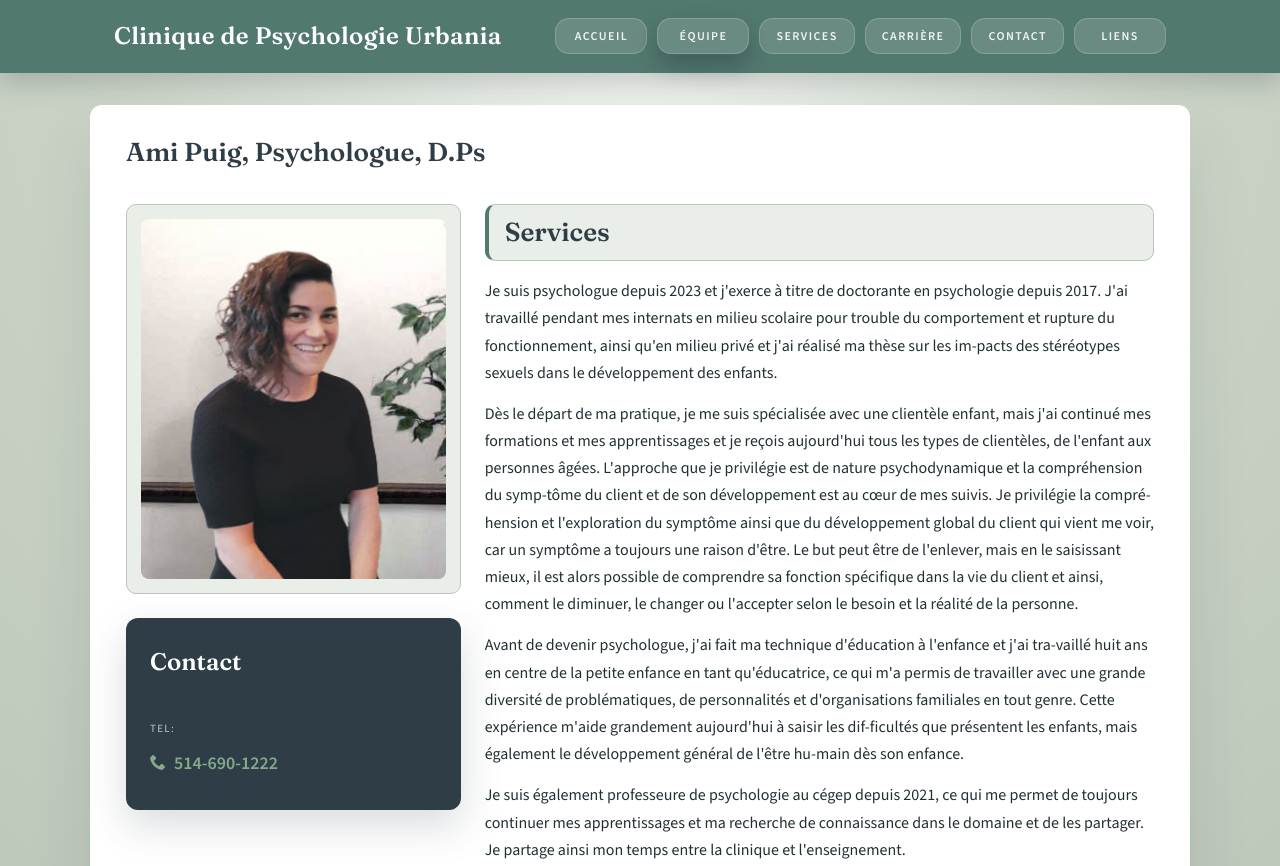
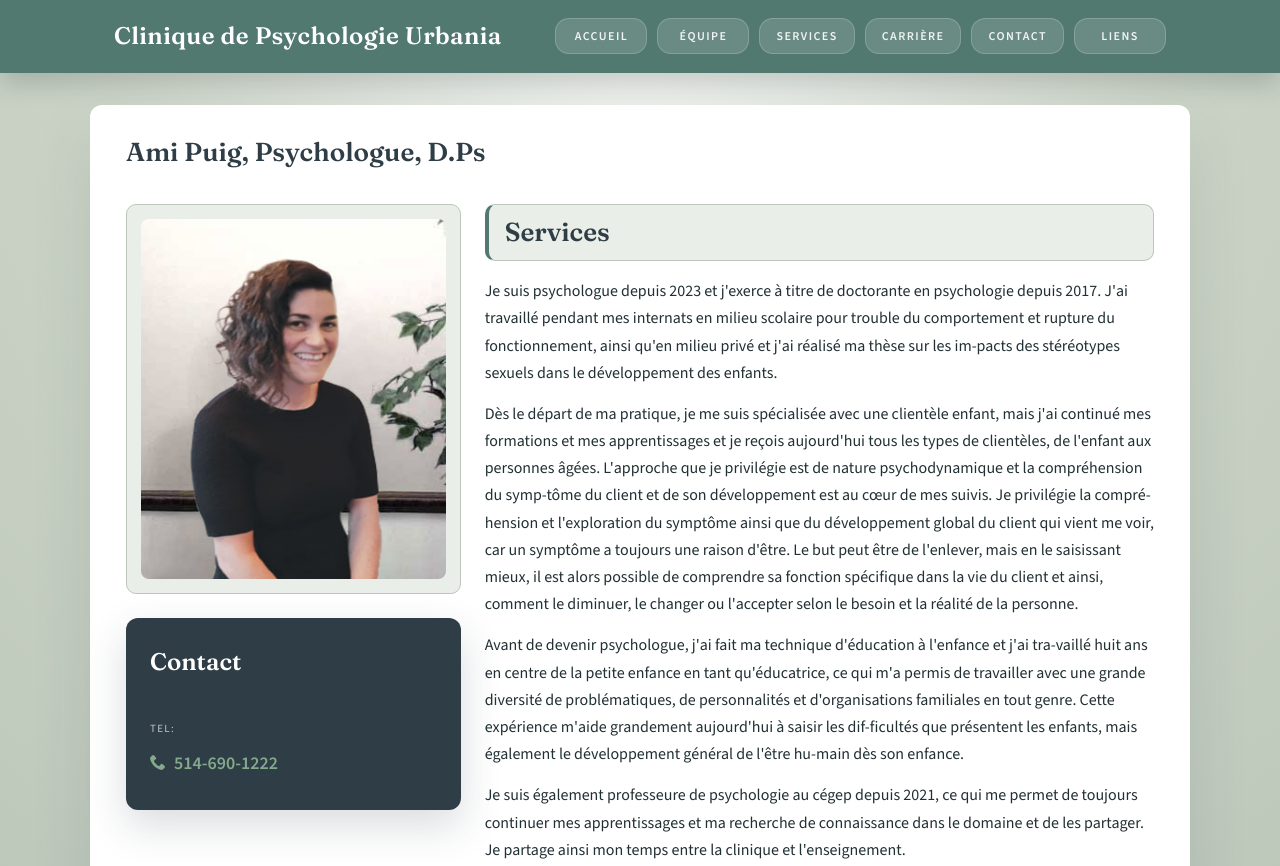
Before and after one commit to fredx21/psychologie-urbania, a website: page docs/AmiPuig.html in a window 1280 px wide. Shown: the top 866 px of the page. Drawn offline with nearby package versions, Linux system fonts and the light colour scheme.

Commit message:
amélioration

```diff
--- a/cms/site/css/ui.css
+++ b/cms/site/css/ui.css
@@ -150,7 +150,6 @@ li {
 .navigationHeader a:hover {
     background: rgba(255, 255, 255, 0.25);
     color: #fff;
-    box-shadow: 0 10px 20px rgba(16, 30, 38, 0.25);
 }
 
 .navigationHeader .currentpage {
@@ -158,7 +157,6 @@ li {
     background: var(--color-accent);
     font-weight: 600;
     border-color: transparent;
-    box-shadow: 0 12px 24px rgba(16, 30, 38, 0.28);
 }
 
 .navigationHeader.language {
@@ -513,7 +511,7 @@ li {
 
 .memberPhoto {
     height: 360px;
-    background-position: center;
+    background-position: 50% 35%;
     background-repeat: no-repeat;
     background-size: cover;
     border-radius: var(--radius-sm);
--- a/docs/css/ui.css
+++ b/docs/css/ui.css
@@ -150,7 +150,6 @@ li {
 .navigationHeader a:hover {
     background: rgba(255, 255, 255, 0.25);
     color: #fff;
-    box-shadow: 0 10px 20px rgba(16, 30, 38, 0.25);
 }
 
 .navigationHeader .currentpage {
@@ -158,7 +157,6 @@ li {
     background: var(--color-accent);
     font-weight: 600;
     border-color: transparent;
-    box-shadow: 0 12px 24px rgba(16, 30, 38, 0.28);
 }
 
 .navigationHeader.language {
@@ -513,7 +511,7 @@ li {
 
 .memberPhoto {
     height: 360px;
-    background-position: center;
+    background-position: 50% 20%;
     background-repeat: no-repeat;
     background-size: cover;
     border-radius: var(--radius-sm);
```
